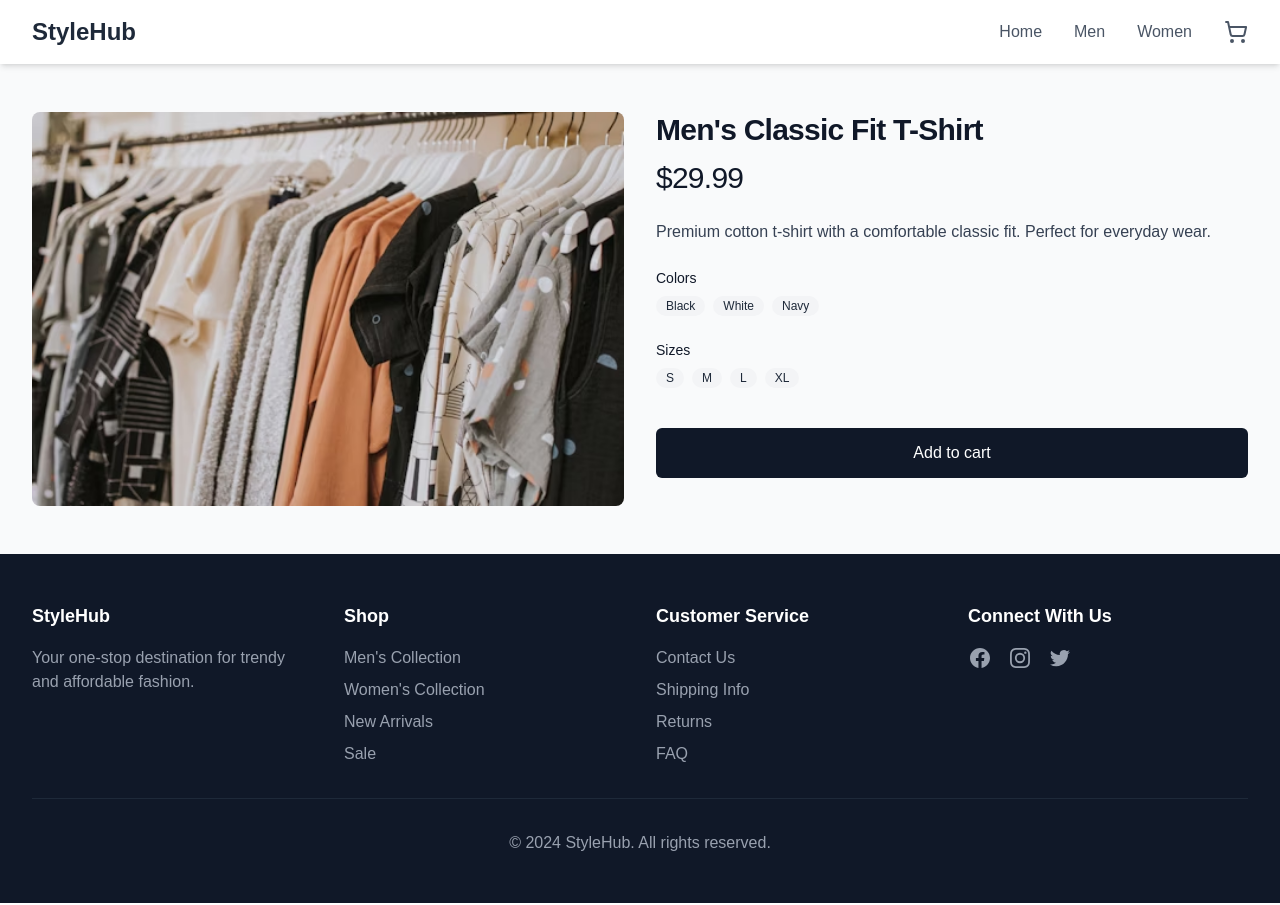
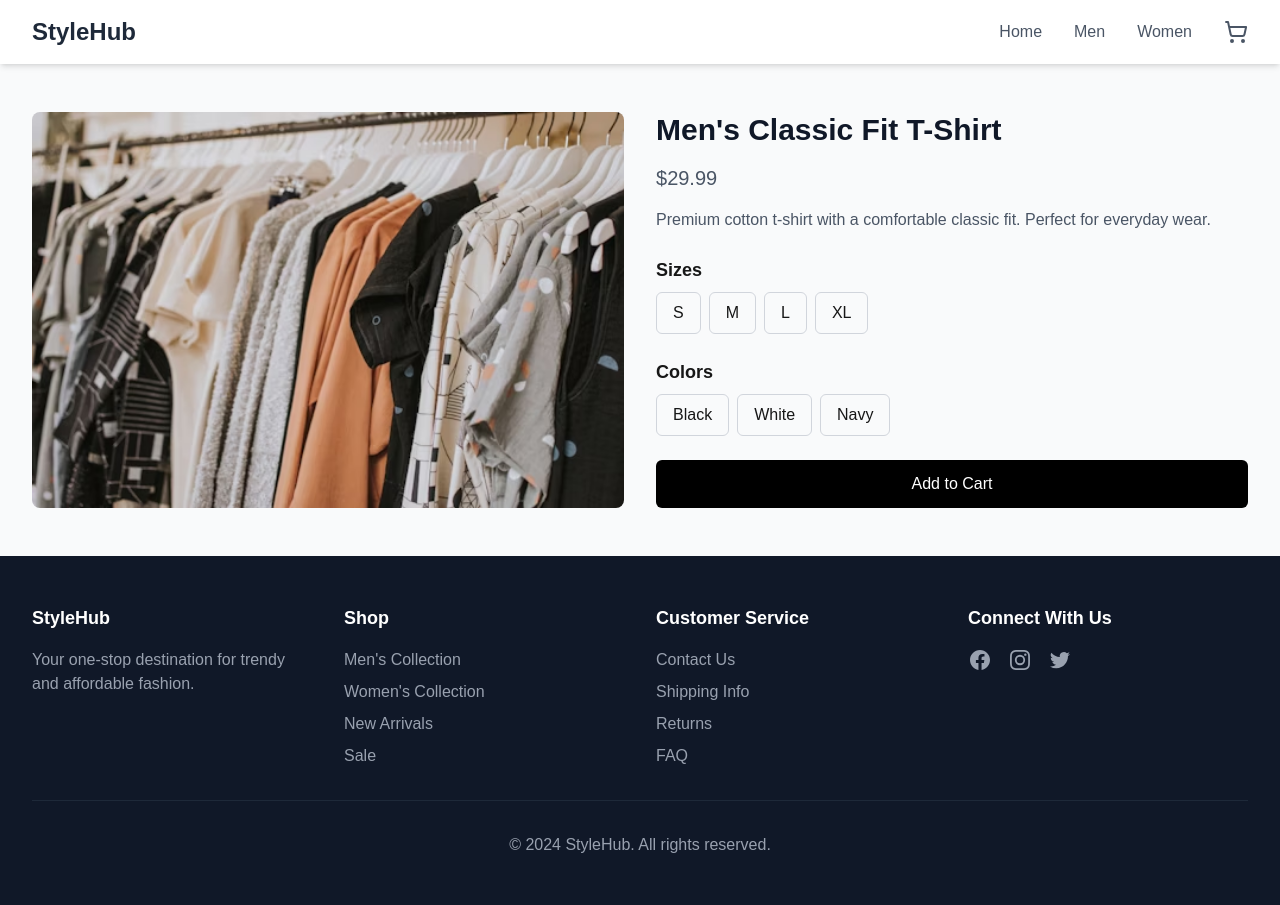
Before and after one commit to sripooja1/my-ecommerce-site, a Next.js app: page /product/1 in a window 1280 px wide. Built offline with nearby package versions, Linux system fonts and the light colour scheme.

Commit message:
Fix async params handling and improve product page UI

```diff
--- a/src/app/category/[category]/page.tsx
+++ b/src/app/category/[category]/page.tsx
@@ -11,17 +11,15 @@ type Props = {
   searchParams: { [key: string]: string | string[] | undefined };
 };
 
-export default async function CategoryPage({ params }: Props) {
-  const category = params.category;
-
+export default function CategoryPage({ params }: Props) {
   // Validate category
-  if (category !== 'men' && category !== 'women') {
+  if (params.category !== 'men' && params.category !== 'women') {
     notFound();
   }
 
   // Filter products by category
   const categoryProducts = products.filter(
-    (product) => product.category === category
+    (product) => product.category === params.category
   );
 
   return (
@@ -31,10 +29,10 @@ export default async function CategoryPage({ params }: Props) {
       <main className="max-w-7xl mx-auto px-4 sm:px-6 lg:px-8 py-12">
         <div className="text-center mb-12">
           <h1 className="text-4xl font-bold text-gray-900 mb-4">
-            {category === 'men' ? "Men's Collection" : "Women's Collection"}
+            {params.category === 'men' ? "Men's Collection" : "Women's Collection"}
           </h1>
           <p className="text-lg text-gray-600">
-            Discover our latest {category === 'men' ? "men's" : "women's"} fashion items
+            Discover our latest {params.category === 'men' ? "men's" : "women's"} fashion items
           </p>
         </div>
 
--- a/src/app/product/[id]/page.jsx
+++ b/src/app/product/[id]/page.jsx
@@ -1,88 +1,69 @@
 import { products } from '@/data/products';
-import Image from 'next/image';
 import Header from '@/components/layout/Header';
 import Footer from '@/components/layout/Footer';
+import { notFound } from 'next/navigation';
 
 export default function Page({ params }) {
   const product = products.find((p) => p.id === params.id);
 
   if (!product) {
-    return (
-      <div className="min-h-screen bg-gray-50">
-        <Header />
-        <main className="max-w-7xl mx-auto px-4 sm:px-6 lg:px-8 py-12">
-          <h1 className="text-2xl font-bold text-gray-900">Product not found</h1>
-        </main>
-        <Footer />
-      </div>
-    );
+    notFound();
   }
 
   return (
     <div className="min-h-screen bg-gray-50">
       <Header />
+
       <main className="max-w-7xl mx-auto px-4 sm:px-6 lg:px-8 py-12">
-        <div className="lg:grid lg:grid-cols-2 lg:gap-x-8">
-          <div className="aspect-h-1 aspect-w-1 w-full overflow-hidden rounded-lg">
-            <Image
+        <div className="grid grid-cols-1 md:grid-cols-2 gap-8">
+          <div className="aspect-w-1 aspect-h-1">
+            <img
               src={product.image}
               alt={product.name}
-              width={1000}
-              height={1000}
-              className="h-full w-full object-cover object-center"
+              className="w-full h-full object-cover rounded-lg"
             />
           </div>
-          <div className="mt-10 px-4 sm:mt-16 sm:px-0 lg:mt-0">
-            <h1 className="text-3xl font-bold tracking-tight text-gray-900">
-              {product.name}
-            </h1>
-            <div className="mt-3">
-              <h2 className="sr-only">Product information</h2>
-              <p className="text-3xl tracking-tight text-gray-900">
-                ${product.price}
-              </p>
-            </div>
-            <div className="mt-6">
-              <h3 className="sr-only">Description</h3>
-              <p className="text-base text-gray-700">{product.description}</p>
-            </div>
-            <div className="mt-6">
-              <h3 className="text-sm font-medium text-gray-900">Colors</h3>
-              <div className="mt-2 flex flex-wrap gap-2">
-                {product.colors.map((color) => (
-                  <span
-                    key={color}
-                    className="inline-flex items-center rounded-full bg-gray-100 px-2.5 py-0.5 text-xs font-medium text-gray-800"
+
+          <div>
+            <h1 className="text-3xl font-bold text-gray-900 mb-4">{product.name}</h1>
+            <p className="text-xl text-gray-600 mb-4">${product.price.toFixed(2)}</p>
+            <p className="text-gray-600 mb-6">{product.description}</p>
+
+            <div className="mb-6">
+              <h2 className="text-lg font-semibold mb-2">Sizes</h2>
+              <div className="flex gap-2">
+                {product.sizes.map((size) => (
+                  <button
+                    key={size}
+                    className="px-4 py-2 border border-gray-300 rounded-md hover:border-gray-400"
                   >
-                    {color}
-                  </span>
+                    {size}
+                  </button>
                 ))}
               </div>
             </div>
-            <div className="mt-6">
-              <h3 className="text-sm font-medium text-gray-900">Sizes</h3>
-              <div className="mt-2 flex flex-wrap gap-2">
-                {product.sizes.map((size) => (
-                  <span
-                    key={size}
-                    className="inline-flex items-center rounded-full bg-gray-100 px-2.5 py-0.5 text-xs font-medium text-gray-800"
+
+            <div className="mb-6">
+              <h2 className="text-lg font-semibold mb-2">Colors</h2>
+              <div className="flex gap-2">
+                {product.colors.map((color) => (
+                  <button
+                    key={color}
+                    className="px-4 py-2 border border-gray-300 rounded-md hover:border-gray-400"
                   >
-                    {size}
-                  </span>
+                    {color}
+                  </button>
                 ))}
               </div>
             </div>
-            <div className="mt-10">
-              <button
-                type="button"
-                className="w-full rounded-md border border-transparent bg-gray-900 px-4 py-3 text-base font-medium text-white hover:bg-gray-800 focus:outline-none focus:ring-2 focus:ring-gray-500 focus:ring-offset-2"
-              >
-                Add to cart
-              </button>
-            </div>
+
+            <button className="w-full bg-black text-white py-3 rounded-md hover:bg-gray-800">
+              Add to Cart
+            </button>
           </div>
         </div>
       </main>
+
       <Footer />
     </div>
   );
```
